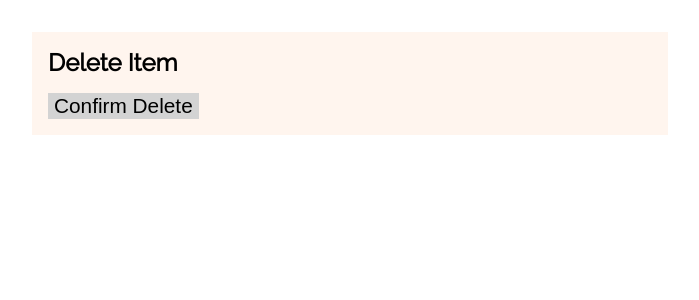
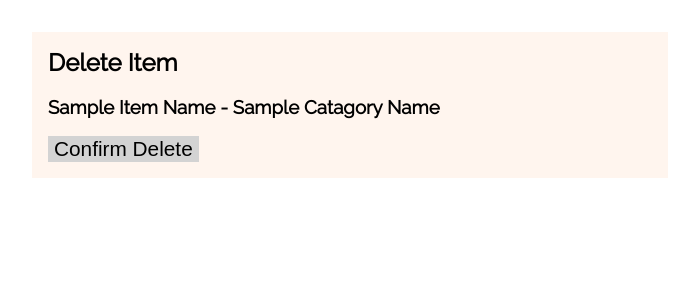
Before and after one commit to alamastor/udacity-catalog, a Python web app: template app/templates/delete_item.html in a window 1280 px wide. Shown: the part 101-401 px from the top of the page, without its empty margins (290-989 px from the left). Run offline with Jinja, Linux system fonts and the light colour scheme; the template is opened without the code that fills it: most values are stand-ins (such as "Sample title", 1, 10 or a date in 2020); some libraries are stand-ins or nearby versions.

Commit message:
feat: Add delete item name and catagory

```diff
--- a/app/static/style.css
+++ b/app/static/style.css
@@ -124,3 +124,7 @@ a {
 .add-item-button {
   font-size: 1.5rem;
 }
+
+.delete-item {
+  text-transform: capitalize;
+}
--- a/app/templates/delete_item.html
+++ b/app/templates/delete_item.html
@@ -2,6 +2,7 @@
 {% block content %}
   <section>
     <h2>Delete Item</h2>
+    <h3 class="delete-item">{{ item_name }} - {{ catagory_name }}</h3>
     <form
       class="delete-item-form"
       action="{{ url_for('delete_item', item_name=item_name, catagory_name=catagory_name) }}"
```
Also changed, not shown: tests/integration/test_delete_item_page.py (+10 -0 lines).
